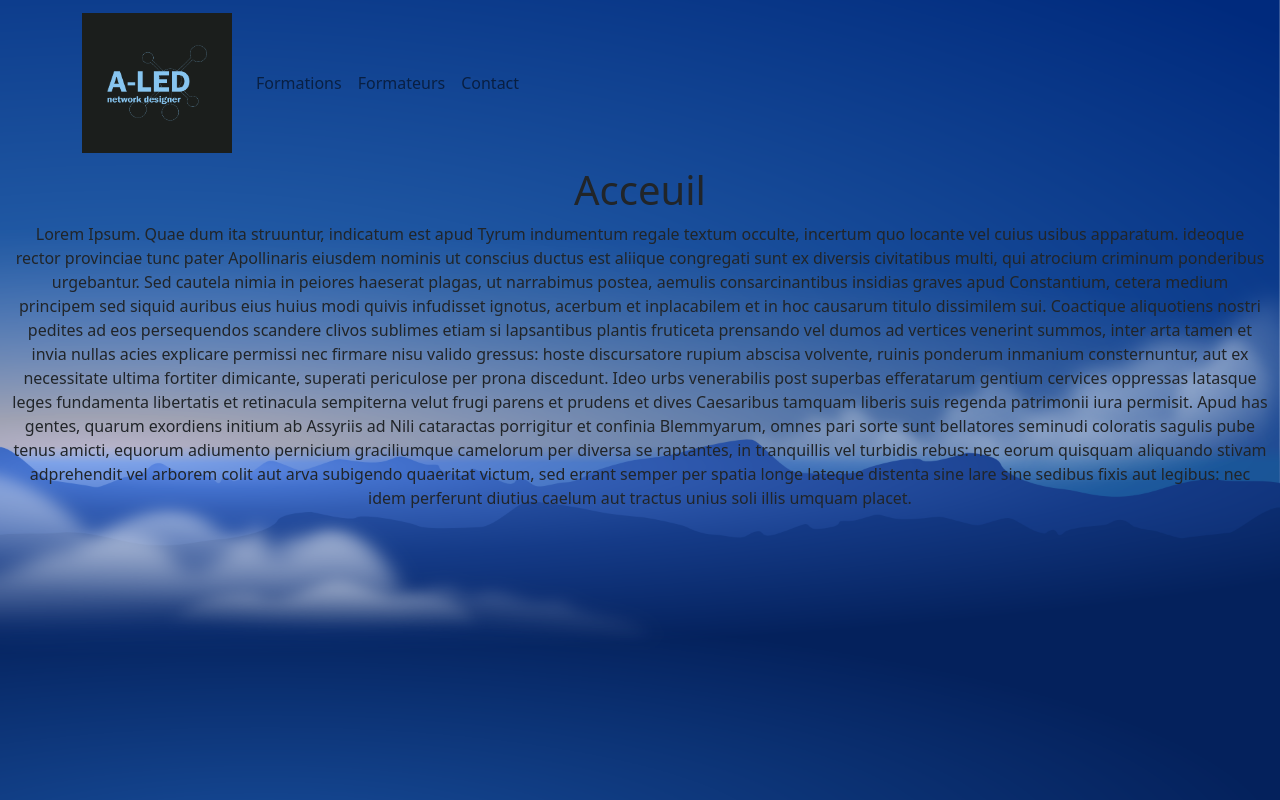
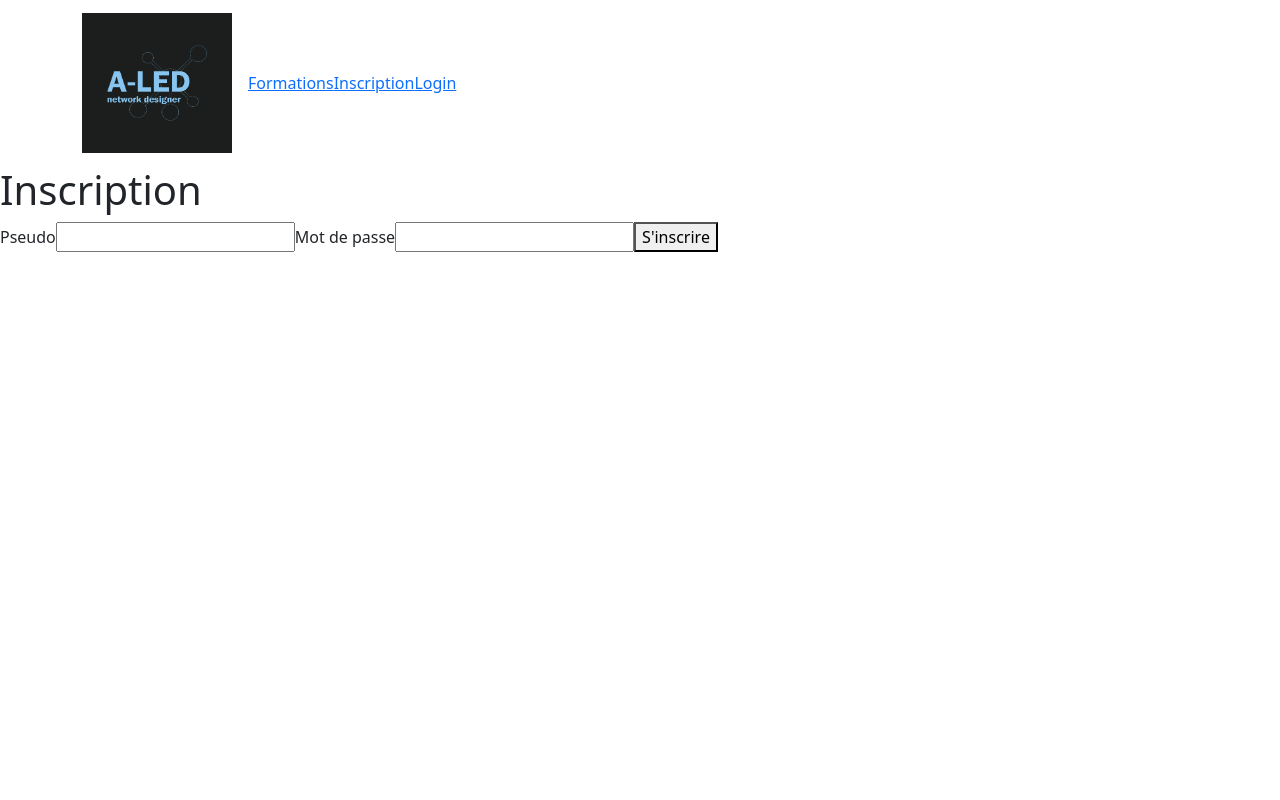
Before and after one commit to ArthurSchamroth/ReseauEntrepriseA, a React (Create React App) app: page /Inscription in a window 1280 px wide. Built offline with nearby package versions, Linux system fonts and the light colour scheme.

Commit message:
Version avec Navbar fonctionnelle mais pas de css

```diff
--- a/package.json
+++ b/package.json
@@ -6,10 +6,12 @@
     "@testing-library/jest-dom": "^5.16.2",
     "@testing-library/react": "^12.1.2",
     "@testing-library/user-event": "^13.5.0",
+    "axios": "^0.25.0",
     "bootstrap": "^5.1.3",
     "react": "^17.0.2",
     "react-bootstrap": "^2.1.2",
     "react-dom": "^17.0.2",
+    "react-router-dom": "^5.2.0",
     "react-scripts": "5.0.0",
     "web-vitals": "^2.1.4"
   },
--- a/src/App.js
+++ b/src/App.js
@@ -6,6 +6,14 @@ import Navbar from 'react-bootstrap/Navbar'
 import Nav from 'react-bootstrap/Nav'
 import './App.css';
 import 'bootstrap/dist/css/bootstrap.min.css';
+import {BrowserRouter as Router, Switch, Route, Link, Redirect} from "react-router-dom";
+
+import NavBar from "./components/navbar";
+import Formation from "./pages/Formations/Formations"
+import Login from "./pages/Login/Login"
+import InscriptionForm from "./pages/Inscription/Insciption";
+import Home from "./pages/home";
+
 
 const bgstyles = {
     container: {
@@ -20,43 +28,17 @@ const bgstyles = {
 
 function App() {
     return (
-    <div className="App" style ={{
-    backgroundImage: `url(${background})`,
-    backgroundPosition: 'center',
-    backgroundSize: 'cover',
-    backgroundRepeat: 'no-repeat',
-    width: '100vw',
-    height: '100vh'
-    }}>
-      <Navbar bg="#1b1e1c" expand="lg">
-        <Container>
-          <Navbar.Brand>
-            <img src={logo} height="140" width="150" className="d-inline-block align-top"></img>
-          </Navbar.Brand>
-          <Nav className="me-auto">
-            <Nav.Link>Formations</Nav.Link>
-            <Nav.Link>Formateurs</Nav.Link>
-            <Nav.Link>Contact</Nav.Link>
-          </Nav>
-        </Container>
-      </Navbar>
-      <Container fluid >
+        <Router>
+            <NavBar/>
+            <Switch>
+                <Route path='/' exact component={Home}/>
+                <Route path='/Formation' component={Formation}/>
+                <Route path='/Inscription' component={InscriptionForm}/>
+                <Route path='/Login' component={Login}/>
+                <Redirect to="/"/>
+            </Switch>
+        </Router>
 
-
-        <Row>
-          <h1>Acceuil</h1>
-          <p>Lorem Ipsum. Quae dum ita struuntur, indicatum est apud Tyrum indumentum regale textum occulte, incertum quo locante vel cuius usibus apparatum. ideoque rector provinciae tunc pater Apollinaris eiusdem nominis ut conscius ductus est aliique congregati sunt ex diversis civitatibus multi, qui atrocium criminum ponderibus urgebantur.
-
-Sed cautela nimia in peiores haeserat plagas, ut narrabimus postea, aemulis consarcinantibus insidias graves apud Constantium, cetera medium principem sed siquid auribus eius huius modi quivis infudisset ignotus, acerbum et inplacabilem et in hoc causarum titulo dissimilem sui.
-
-Coactique aliquotiens nostri pedites ad eos persequendos scandere clivos sublimes etiam si lapsantibus plantis fruticeta prensando vel dumos ad vertices venerint summos, inter arta tamen et invia nullas acies explicare permissi nec firmare nisu valido gressus: hoste discursatore rupium abscisa volvente, ruinis ponderum inmanium consternuntur, aut ex necessitate ultima fortiter dimicante, superati periculose per prona discedunt.
-
-Ideo urbs venerabilis post superbas efferatarum gentium cervices oppressas latasque leges fundamenta libertatis et retinacula sempiterna velut frugi parens et prudens et dives Caesaribus tamquam liberis suis regenda patrimonii iura permisit.
-
-Apud has gentes, quarum exordiens initium ab Assyriis ad Nili cataractas porrigitur et confinia Blemmyarum, omnes pari sorte sunt bellatores seminudi coloratis sagulis pube tenus amicti, equorum adiumento pernicium graciliumque camelorum per diversa se raptantes, in tranquillis vel turbidis rebus: nec eorum quisquam aliquando stivam adprehendit vel arborem colit aut arva subigendo quaeritat victum, sed errant semper per spatia longe lateque distenta sine lare sine sedibus fixis aut legibus: nec idem perferunt diutius caelum aut tractus unius soli illis umquam placet.</p>
-        </Row>
-      </Container>
-    </div>
     );
 }
 
--- /dev/null
+++ b/src/components/navbar.js
@@ -0,0 +1,23 @@
+import {Container} from "react-bootstrap";
+import Navbar from "react-bootstrap/Navbar";
+import logo from "../img/aled_logo_discord.png";
+import Nav from "react-bootstrap/Nav";
+import {Link} from "react-router-dom";
+
+const NavBar = () => {
+    return (
+        <Navbar bg="#1b1e1c" expand="lg">
+            <Container>
+                <Navbar.Brand>
+                    <img src={logo} height="140" width="150" className="d-inline-block align-top" alt={"logo_A_led"}/>
+                </Navbar.Brand>
+                <Nav className="me-auto">
+                    <Link to="/Formation">Formations</Link>
+                    <Link to="/Inscription">Inscription</Link>
+                    <Link to="/Login">Login</Link>
+                </Nav>
+            </Container>
+        </Navbar>
+    );
+}
+export default NavBar;
--- a/src/pages/Formations/Formations.js
+++ b/src/pages/Formations/Formations.js
@@ -0,0 +1,9 @@
+import React from "react";
+
+const Formation = () => {
+    return (
+        <h1>Page Formation</h1>
+    );
+};
+
+export default Formation;
--- /dev/null
+++ b/src/pages/Inscription/Insciption.js
@@ -0,0 +1,38 @@
+import React, {useState} from "react";
+import axios from "axios";
+
+const InscriptionForm = () => {
+    const [usernameForm, setUserName] = useState("")
+    const [userpasswordFrom, setUserPassword] = useState("")
+
+    const inscription = () => {/*
+        Axios.post("https///localhost:3000/register", {
+            username: usernameForm,
+            userpassword: userpasswordFrom,
+        }).then((response) => {
+            console.log(response)
+        })*/
+    }
+    return (
+        <div className="Login">
+            <h1>Inscription</h1>
+            <label>Pseudo</label>
+            <input
+                type="text"
+                onChange={(e) => {
+                    setUserName(e.target.value)
+                }}
+            />
+            <label>Mot de passe</label>
+            <input
+                type="text"
+                onChange={(e) => {
+                    setUserPassword(e.target.value)
+                }}
+            />
+            <button onClick={inscription}> S'inscrire </button>
+        </div>
+    );
+};
+
+export default InscriptionForm;
--- /dev/null
+++ b/src/pages/Login/Login.js
@@ -0,0 +1,19 @@
+import React from "react";
+
+const Login = () => {
+    return (
+        <div className="Login">
+            <h1>Connection</h1>
+            <label>Pseudo</label>
+            <input
+                type="text"
+            />
+            <label>Mot de passe</label>
+            <input
+                type="text"
+            />
+        </div>
+    );
+};
+
+export default Login;
--- /dev/null
+++ b/src/pages/home.js
@@ -0,0 +1,52 @@
+import React from "react";
+import background from "../img/bgimage.png";
+import {Container, Row} from "react-bootstrap";
+
+const Home = () => {
+    return (
+        <div className="App" style={{
+            backgroundImage: `url(${background})`,
+            backgroundPosition: 'center',
+            backgroundSize: 'cover',
+            backgroundRepeat: 'no-repeat',
+            width: '100vw',
+            height: '100vh'
+        }}>
+
+
+            <Container fluid>
+                <Row>
+                    <h1>Acceuil</h1>
+                    <p>Lorem Ipsum. Quae dum ita struuntur, indicatum est apud Tyrum indumentum regale textum occulte,
+                        incertum quo locante vel cuius usibus apparatum. ideoque rector provinciae tunc pater
+                        Apollinaris eiusdem nominis ut conscius ductus est aliique congregati sunt ex diversis
+                        civitatibus multi, qui atrocium criminum ponderibus urgebantur.
+
+                        Sed cautela nimia in peiores haeserat plagas, ut narrabimus postea, aemulis consarcinantibus
+                        insidias graves apud Constantium, cetera medium principem sed siquid auribus eius huius modi
+                        quivis infudisset ignotus, acerbum et inplacabilem et in hoc causarum titulo dissimilem sui.
+
+                        Coactique aliquotiens nostri pedites ad eos persequendos scandere clivos sublimes etiam si
+                        lapsantibus plantis fruticeta prensando vel dumos ad vertices venerint summos, inter arta tamen
+                        et invia nullas acies explicare permissi nec firmare nisu valido gressus: hoste discursatore
+                        rupium abscisa volvente, ruinis ponderum inmanium consternuntur, aut ex necessitate ultima
+                        fortiter dimicante, superati periculose per prona discedunt.
+
+                        Ideo urbs venerabilis post superbas efferatarum gentium cervices oppressas latasque leges
+                        fundamenta libertatis et retinacula sempiterna velut frugi parens et prudens et dives Caesaribus
+                        tamquam liberis suis regenda patrimonii iura permisit.
+
+                        Apud has gentes, quarum exordiens initium ab Assyriis ad Nili cataractas porrigitur et confinia
+                        Blemmyarum, omnes pari sorte sunt bellatores seminudi coloratis sagulis pube tenus amicti,
+                        equorum adiumento pernicium graciliumque camelorum per diversa se raptantes, in tranquillis vel
+                        turbidis rebus: nec eorum quisquam aliquando stivam adprehendit vel arborem colit aut arva
+                        subigendo quaeritat victum, sed errant semper per spatia longe lateque distenta sine lare sine
+                        sedibus fixis aut legibus: nec idem perferunt diutius caelum aut tractus unius soli illis umquam
+                        placet.</p>
+                </Row>
+            </Container>
+        </div>
+    );
+};
+
+export default Home;
```
Also changed, not shown: src/pages/router.js (added, +29 -0 lines), 1 other file (tests, documents, lock files or other folders). Lines whose indentation alone changed are shown as unchanged.
